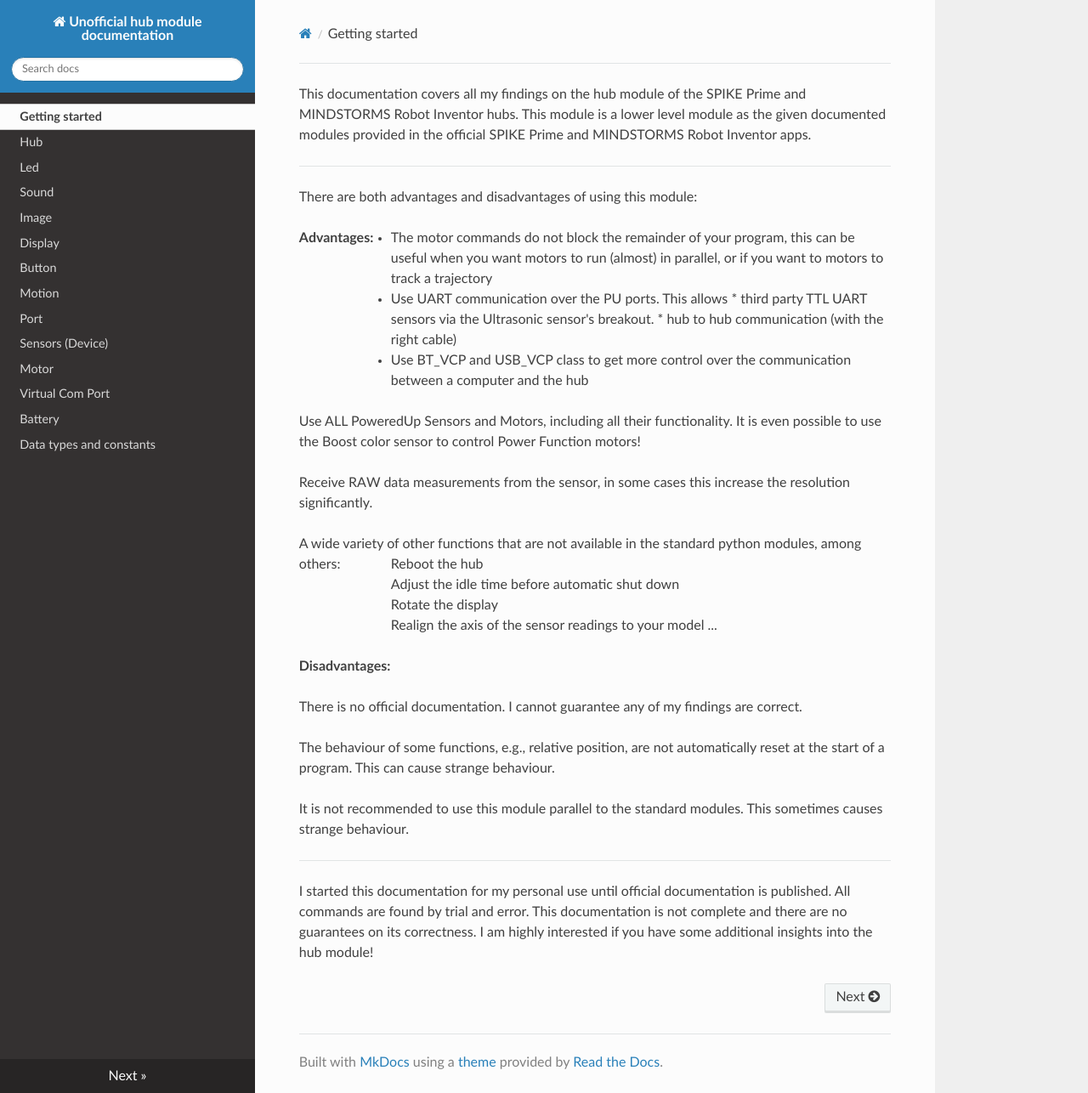
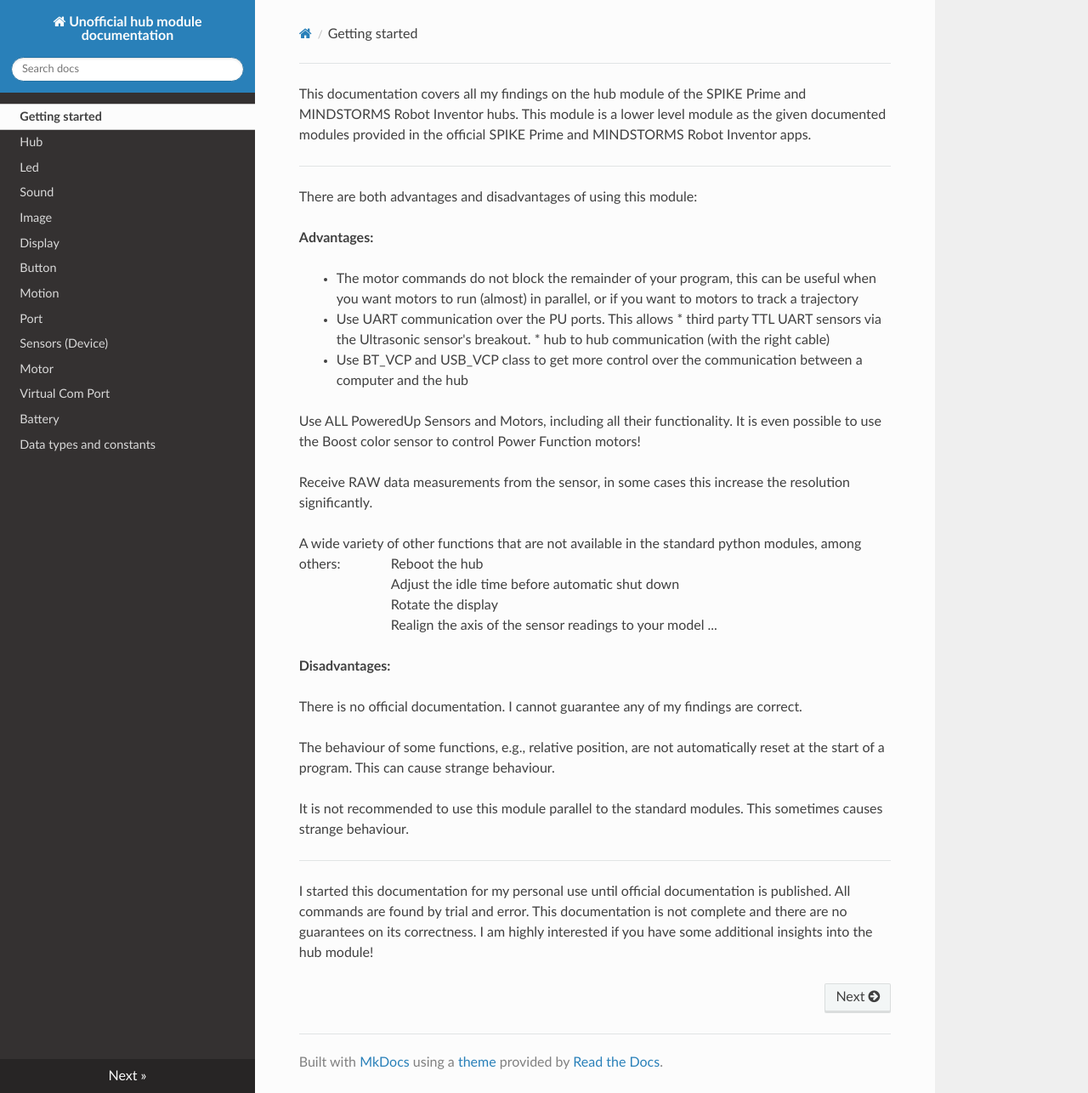
Before and after one commit to NStrijbosch/hub-module-notes, an MkDocs documentation site: the page built from docs/index.md, in a window 1280 px wide and 1286 px high. Shown: the whole window at 85% size. Built offline with MkDocs 1.6.1, drawn with Linux system fonts in a browser that asks for light colours; nearby versions of some CDN libraries.

Commit message:
Update custom.css

```diff
--- a/docs/custom.css
+++ b/docs/custom.css
@@ -5,7 +5,7 @@
 .section ul { list-style: none !important; margin-left: 84px; margin-top:-3em;}
 .section li { list-style: none !important}
 
-.index_list ul{list-style: disc !important; margin-left: 20px !important; margin-top:0em !important;}
+.index_list { margin-left: 20px !important; margin-top:0em !important;}
 .index_list li{list-style: disc !important}
 
 .toctree-l2 a {margin-left: 0em;}
```
